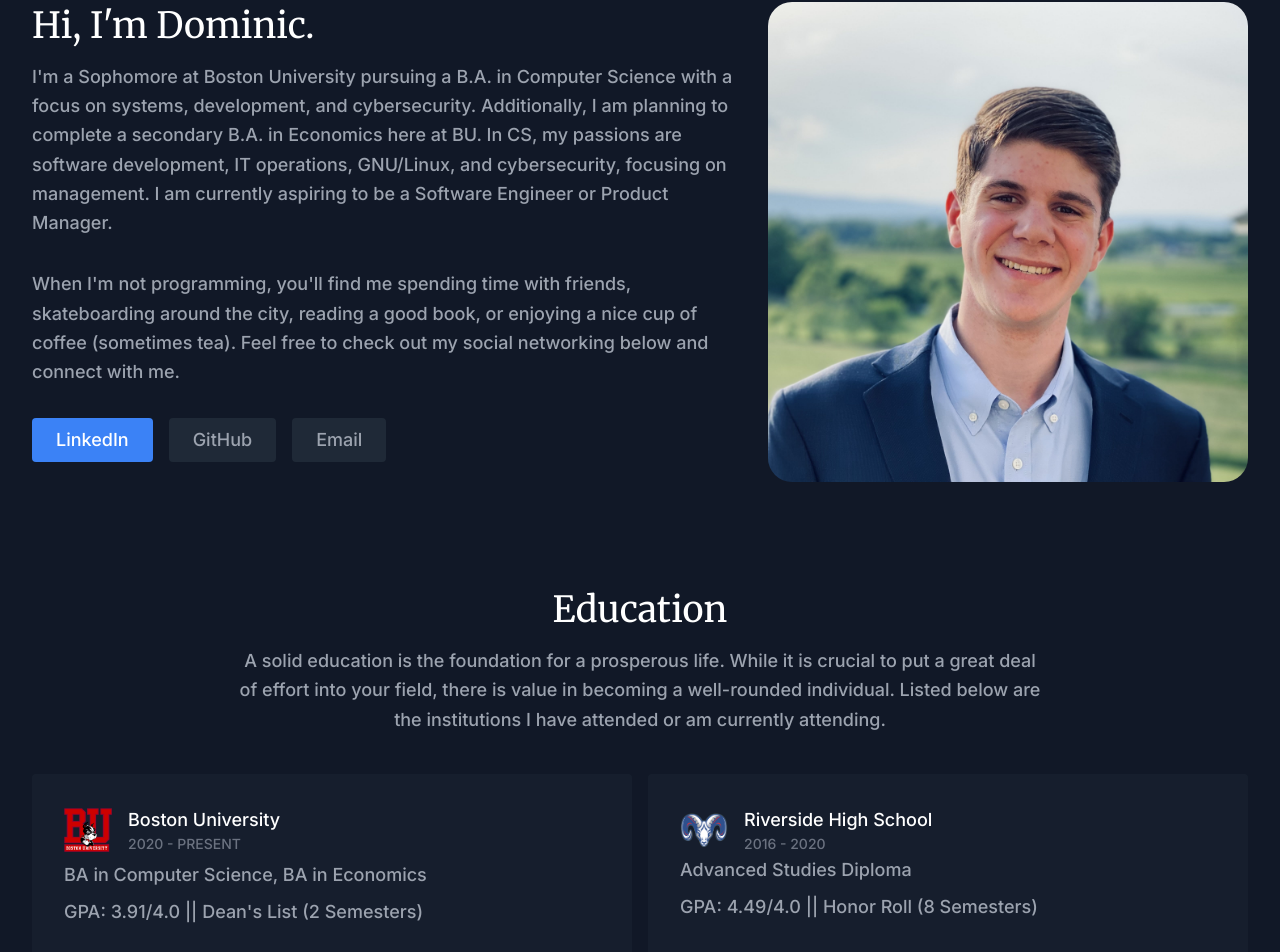
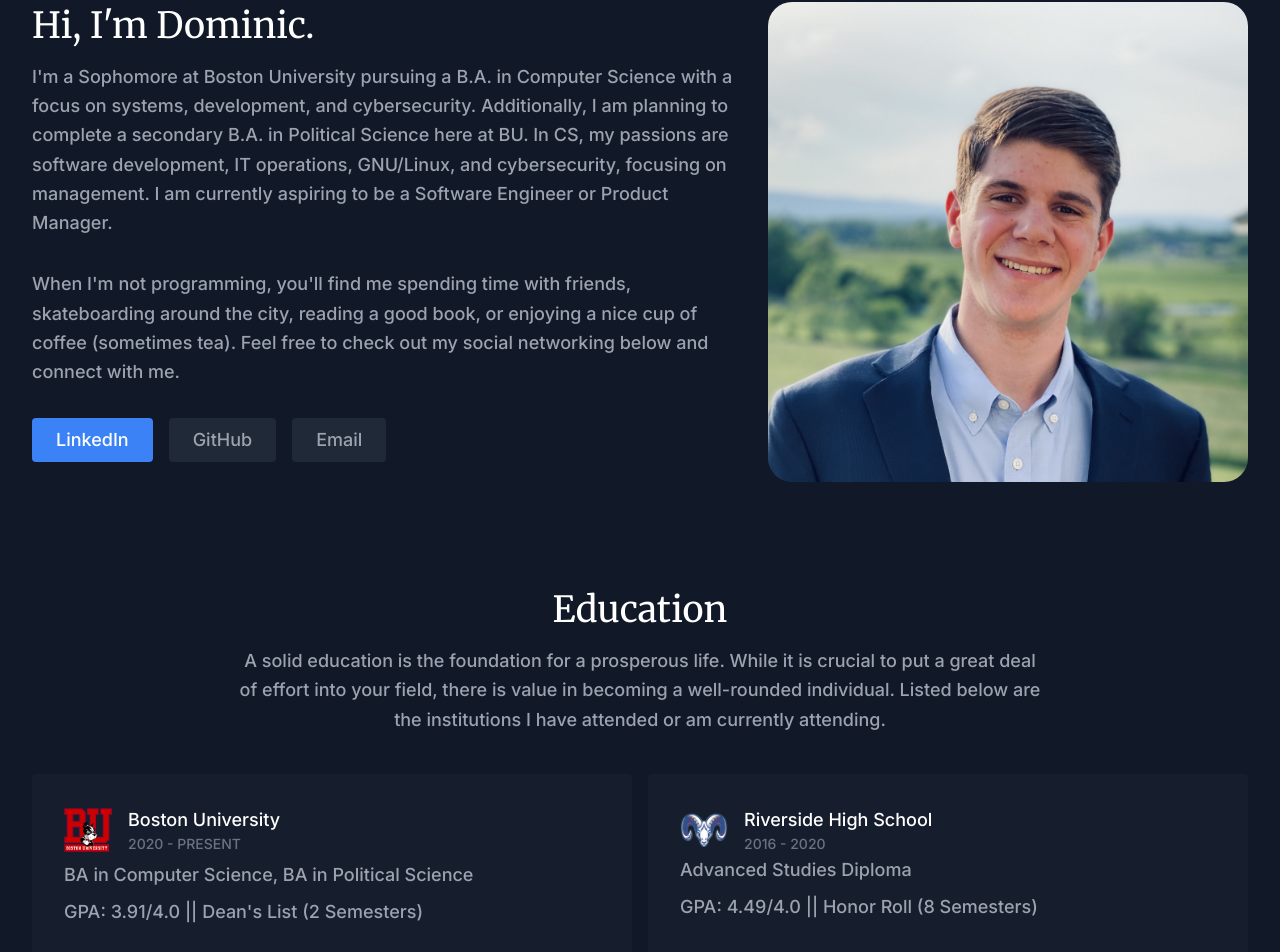
Before and after one commit to dcmaglione/dcmag.website, a React (Create React App) app: page /#/about in a window 1280 px wide. Shown: the part 154-1106 px from the top of the page. Built offline with nearby package versions, Linux system fonts and the light colour scheme.

Commit message:
About and Education

```diff
--- a/src/components/About.js
+++ b/src/components/About.js
@@ -12,7 +12,7 @@ export default function About() {
             I'm a Sophomore at Boston University pursuing a B.A. in Computer
             Science with a focus on systems, development, and cybersecurity.
             Additionally, I am planning to complete a secondary B.A. in
-            Economics here at BU. In CS, my passions are software development,
+            Political Science here at BU. In CS, my passions are software development,
             IT operations, GNU/Linux, and cybersecurity, focusing on management.
             I am currently aspiring to be a Software Engineer or Product
             Manager.
--- a/src/data.js
+++ b/src/data.js
@@ -82,7 +82,7 @@ export const experience = [
 
 export const education = [
   {
-    degree: 'BA in Computer Science, BA in Economics',
+    degree: 'BA in Computer Science, BA in Political Science',
     description: "GPA: 3.91/4.0 || Dean's List (2 Semesters)",
     image: './images/bu-logo.png',
     name: 'Boston University',
```
Also changed, not shown: 6 other files (tests, documents, lock files or other folders).
